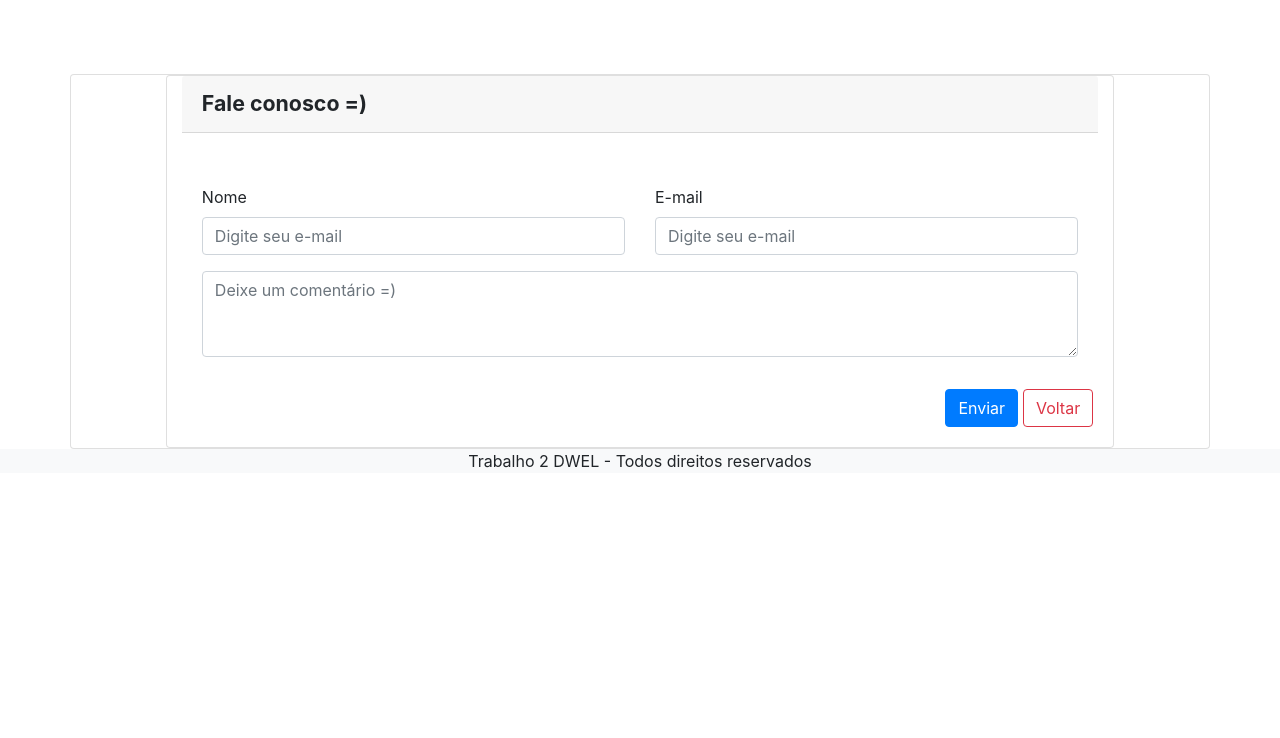
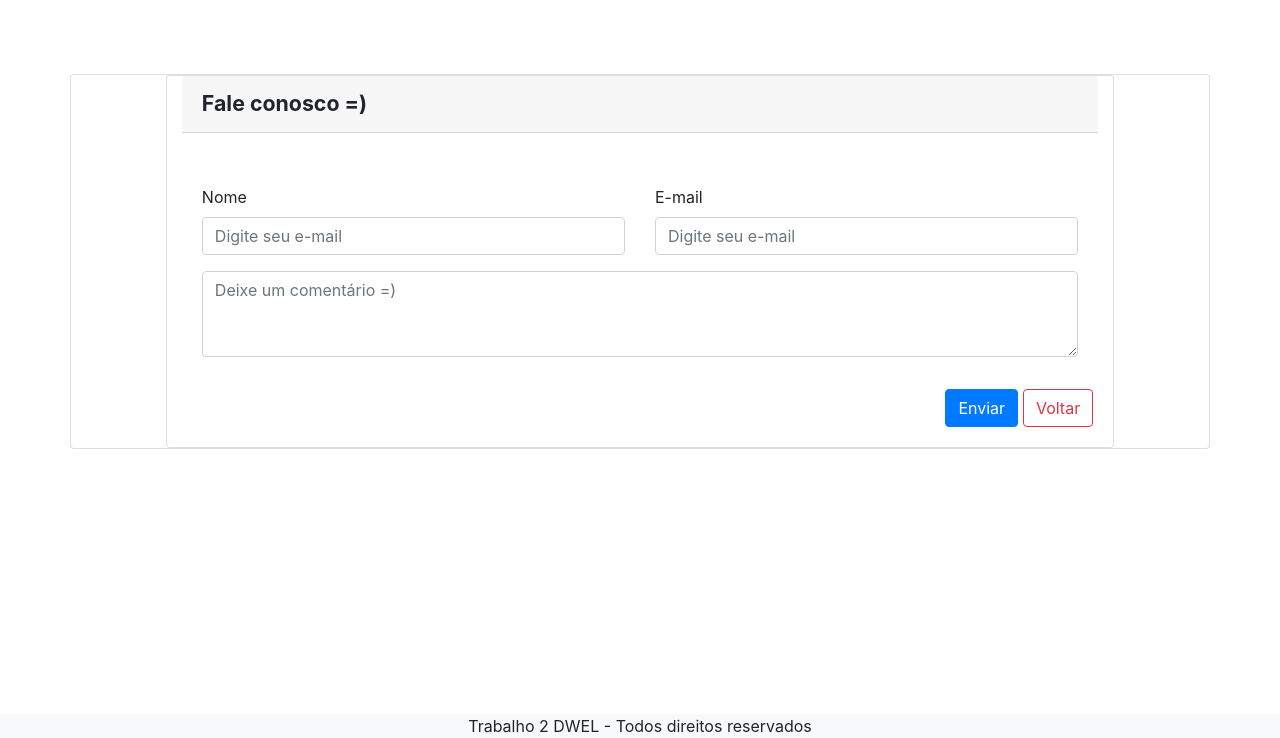
Before and after one commit to gabrielbucalon/geo-app, a website: page src/pages/contact-us.html in a window 1280 px wide. Shown: the part 62-800 px from the top of the page. Drawn offline with nearby package versions, Linux system fonts and the light colour scheme.

Commit message:
fix: adjust footer on screen contact-us

```diff
--- a/src/pages/contact-us.html
+++ b/src/pages/contact-us.html
@@ -8,7 +8,6 @@
     <link rel="stylesheet" href="https://stackpath.bootstrapcdn.com/bootstrap/4.5.2/css/bootstrap.min.css"
         integrity="sha384-JcKb8q3iqJ61gNV9KGb8thSsNjpSL0n8PARn9HuZOnIxN0hoP+VmmDGMN5t9UJ0Z" crossorigin="anonymous">
     <link rel="stylesheet" href="../styles/contact-us.css">
-    <link rel="stylesheet" href="../styles/global.css">
     <script src="https://stackpath.bootstrapcdn.com/bootstrap/4.5.2/js/bootstrap.min.js"
         integrity="sha384-B4gt1jrGC7Jh4AgTPSdUtOBvfO8shuf57BaghqFfPlYxofvL8/KUEfYiJOMMV+rV"
         crossorigin="anonymous"></script>
--- a/src/styles/contact-us.css
+++ b/src/styles/contact-us.css
@@ -1,3 +1,7 @@
+body {
+  height: 100vh;
+}
+
 .header-contact-us {
   margin-bottom: 5em;
 }
@@ -31,3 +35,13 @@ main section .card .card-body .btns .btn-outline-danger {
 main section .card .card-body .comments {
   margin-top: 1em;
 }
+
+footer {
+  display: flex;
+  background-color: #f8f9fa;
+  justify-content: center;
+  justify-items: center;
+  bottom: 0;
+  width: 100%;
+  position: absolute;
+}
```
Also changed, not shown: 1 other file.
